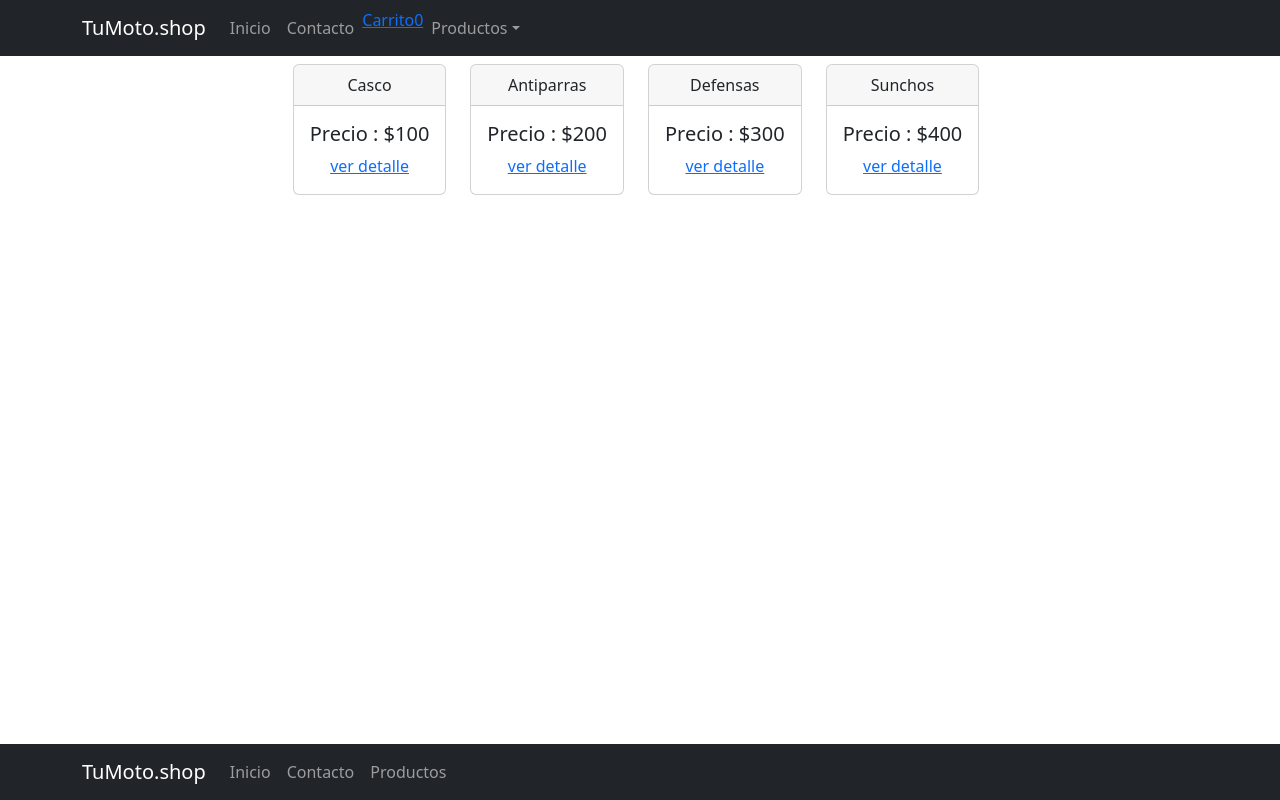
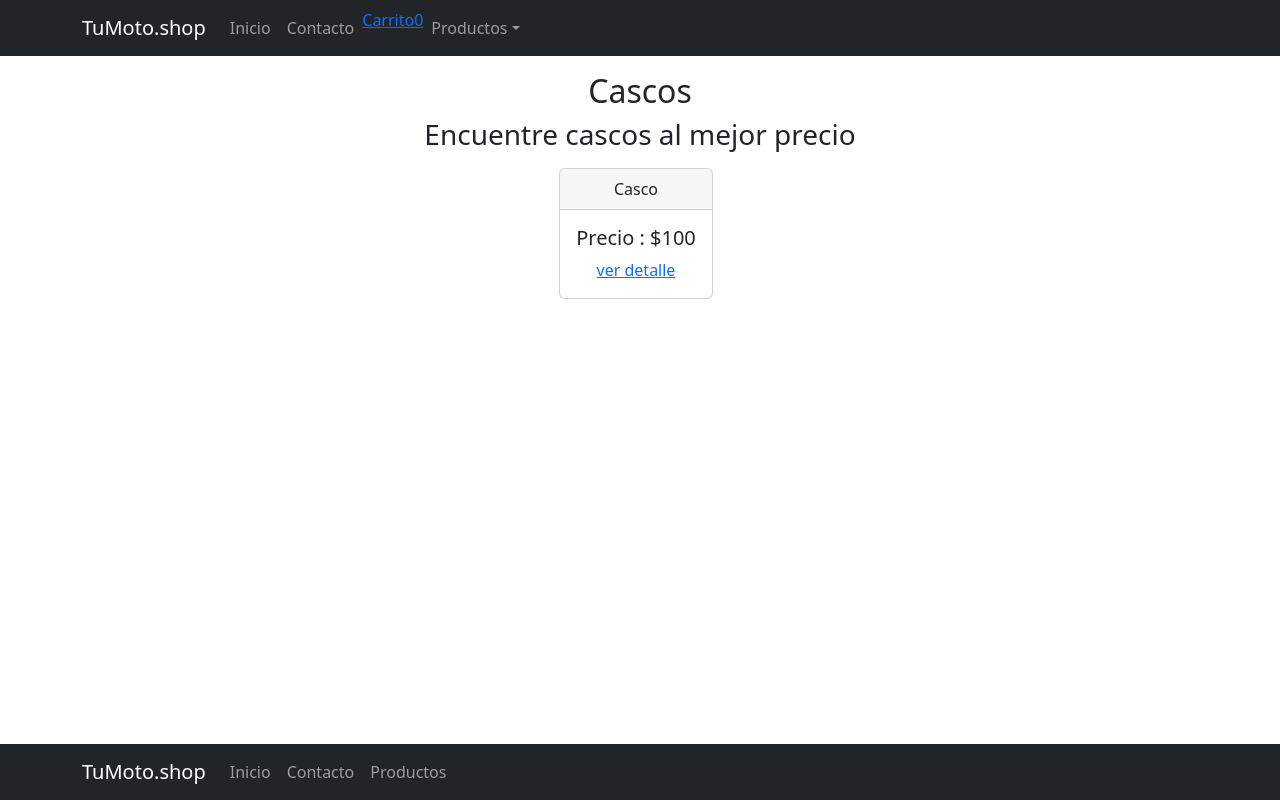
Before and after one commit to facuta15/React, a React (Create React App) app: page /cascos in a window 1280 px wide. Built offline with nearby package versions, Linux system fonts and the light colour scheme.

Commit message:
Se conectaron los links de categorias con los productos

```diff
--- a/src/components/Categories.js
+++ b/src/components/Categories.js
@@ -0,0 +1,32 @@
+import React from 'react'
+import ItemListContainer from './ItemListContainer';
+import Page from './Page'
+
+const Categories = ({id}) => {
+
+    let nombreCategoria;
+    let categoriaDescripcion;
+    switch(id){
+        case 1: nombreCategoria = "Cascos";
+                categoriaDescripcion = "Encuentre cascos al mejor precio"
+                break;
+        case 2: nombreCategoria = "Accesorios";
+            categoriaDescripcion = "Encuentre su accesorio al mejor precio"
+        break;
+        case 3: nombreCategoria = "Repuestos";
+            categoriaDescripcion = "Encuentre cualquier repuesto"
+        break;
+        case 4: nombreCategoria = "Cubiertas";
+            categoriaDescripcion = "Encuentre cubiertas para su moto"
+        break;
+        default: break;
+    }
+    console.log(nombreCategoria)
+  return (
+    <Page titulo= {nombreCategoria} subtitulo = {categoriaDescripcion}>
+        <ItemListContainer idCategoria = {id} ></ItemListContainer>
+    </Page>
+  )
+}
+
+export default Categories
--- a/src/components/ItemList.js
+++ b/src/components/ItemList.js
@@ -1,7 +1,30 @@
 import Item from "./Item"
 
 
-const ItemList = ({ productos },) => {
+const ItemList = ({ productos  , id}) => {
+    let productosFiltrados =[]
+    if(id != 0){
+        productosFiltrados = productos.filter(function(producto){
+            return producto.categoryID === id;
+        })
+        if(!productosFiltrados.length){
+            return(
+                <div>
+                    No hay productos en esta categoria
+                </div>
+            )
+        }else{
+            return (
+                <section class='text-center'>
+                    {productosFiltrados.map((producto) => {
+                            return <Item producto={producto}/>
+                    })}
+                </section>
+            )
+        }
+
+    }
+    else{
         return (
             <section class='text-center'>
                 {productos.map((producto) => {
@@ -10,4 +33,6 @@ const ItemList = ({ productos },) => {
             </section>
         )
     }
+
+}
 export default ItemList
--- a/src/components/ItemListContainer.js
+++ b/src/components/ItemListContainer.js
@@ -21,17 +21,17 @@ const productosIniciales = [
         nombre: "Defensas",
         precio: 300,
         detail: "Defensas, porque si te comes una piedra, tu moto te lo va a agradecer",
-        categoryID: 3
+        categoryID: 2
     },
     {
         id: 4,
         nombre: "Sunchos",
         precio: 400,
         detail: "Sunchos para atar la carpa",
-        categoryID: 4
+        categoryID: 2
     }
 ]
-const ItemListContainer = ({carrito}) => {
+const ItemListContainer = ({carrito , idCategoria}) => {
 
     const [productos, setProductos] = useState([])
     const [loading, setLoading] = useState(true)
@@ -65,7 +65,7 @@ const ItemListContainer = ({carrito}) => {
         )
     } else {
         return (
-            <ItemList productos={productos} >
+            <ItemList productos={productos} id= {idCategoria} >
             </ItemList>
         )
     }
--- a/src/components/Main.js
+++ b/src/components/Main.js
@@ -3,6 +3,7 @@ import ItemListContainer from "./ItemListContainer"
 import { Routes , Route } from "react-router-dom"
 import ItemDetailContainer from "./ItemDetailContainer"
 import Cart from './Cart'
+import Categories from './Categories'
 
 
 const Main = () => {
@@ -12,7 +13,10 @@ const Main = () => {
                 <Route path="/" element={<ItemListContainer/>}/>
                 <Route path="/detalle/:id" element={<ItemDetailContainer />}/>
                 <Route path="/cart/" element={<Cart/>}/>
-                <Route path="/cascos" element={<ItemListContainer/>}/>
+                <Route path="/cascos" element={<Categories id= {1}/>}/>
+                <Route path="/accesorios" element={<Categories id= {2}/>}/>
+                <Route path="/repuestos" element={<Categories id= {3}/>}/>
+                <Route path="/cubiertas" element={<Categories id= {4}/>}/>
             </Routes>
     </div>
   )
```
Also changed, not shown: src/components/Cart.js (line endings or trailing spaces). Lines whose indentation alone changed are shown as unchanged.
